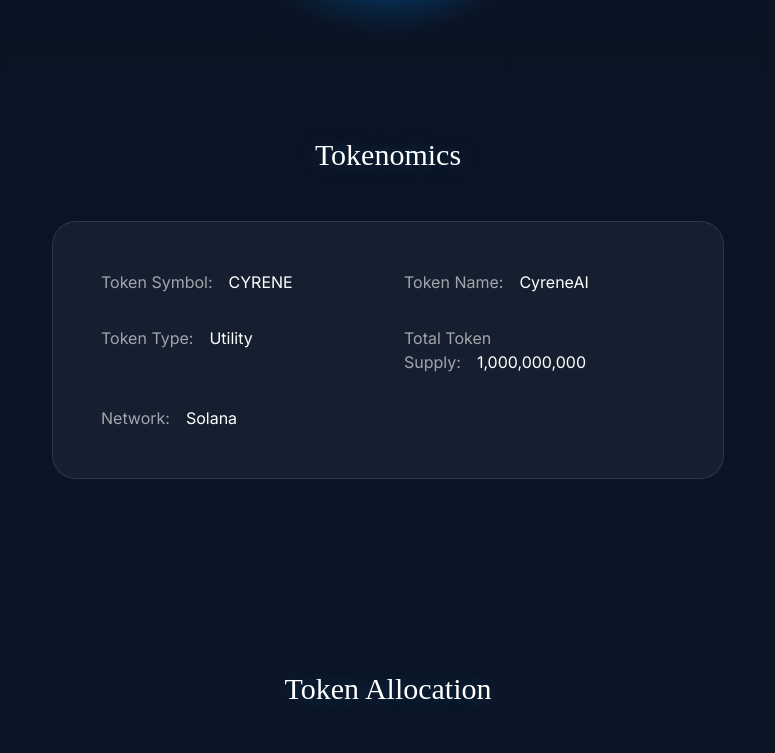
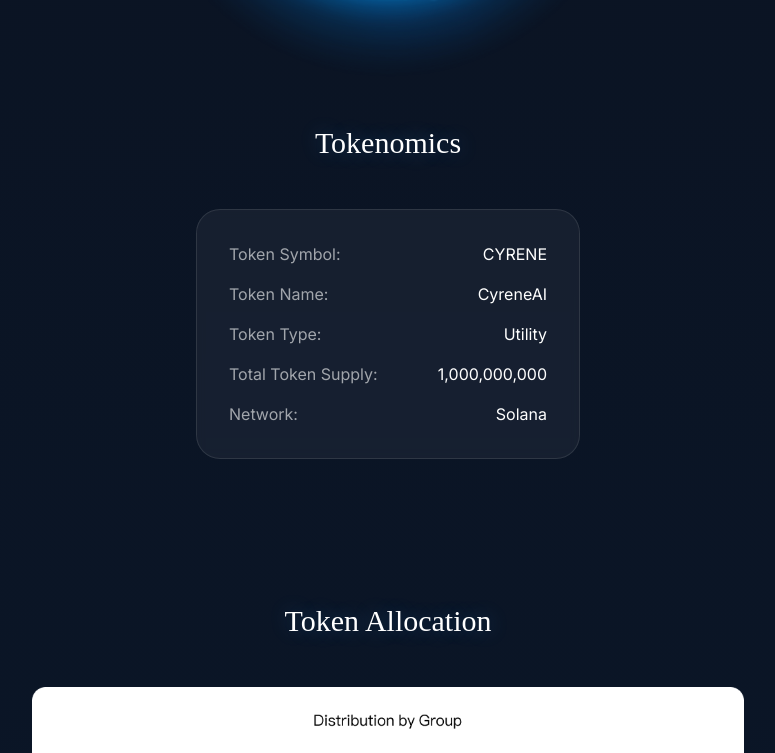
Before and after one commit to CyreneAI/cyrene-web, a Next.js app in the folder landing-ui/: page /token in a window 1280 px wide. Shown: the part 1147-1900 px from the top of the page, without its empty margins (252-1027 px from the left). Built offline with nearby package versions, Linux system fonts and the light colour scheme.

Commit message:
feat: update style on token page

```diff
--- a/landing-ui/app/token/page.tsx
+++ b/landing-ui/app/token/page.tsx
@@ -12,9 +12,9 @@
           initial={{ opacity: 0, y: 20 }}
           animate={{ opacity: 1, y: 0 }}
           transition={{ duration: 0.8 }}
-          className="flex flex-col items-center gap-16 sm:gap-20 md:gap-24 mb-32 sm:mb-40 md:mb-48"
+          className="flex flex-col items-center gap-8 sm:gap-10 md:gap-12 mb-32 sm:mb-40 md:mb-48"
         >
-          <h1 className="text-3xl sm:text-4xl md:text-5xl text-white font-medium mb-6 sm:mb-8"
+          <h1 className="text-3xl sm:text-4xl md:text-5xl text-white font-medium"
             style={{
               fontFamily: 'PingFang SC',
               textShadow: '0 0 20px rgba(79, 172, 254, 0.3)'
@@ -23,7 +23,7 @@
             CyreneAI Token
           </h1>
 
-          <div className="relative w-64 h-64 sm:w-80 sm:h-80 md:w-96 md:h-96">
+          <div className="relative w-72 h-72 sm:w-96 sm:h-96 md:w-[500px] md:h-[500px]">
             <Image
               src="/CyreneAI token NEW_800 5.png"
               alt="Cyrene Token"
@@ -32,7 +32,7 @@
             />
           </div>
 
-          <div className="w-full max-w-2xl mb-16 sm:mb-20 md:mb-24">
+          <div className="w-full max-w-sm mb-16 sm:mb-20 md:mb-24">
             <h2 className="text-2xl sm:text-2xl md:text-3xl text-white mb-8 sm:mb-10 md:mb-12 text-center"
               style={{
                 fontFamily: 'PingFang SC',
@@ -41,27 +41,27 @@
             >
               Tokenomics
             </h2>
-            <div className="bg-white/5 backdrop-blur-sm rounded-2xl sm:rounded-3xl p-6 sm:p-8 md:p-12 border border-white/10">
-              <div className="grid grid-cols-1 sm:grid-cols-2 gap-6 sm:gap-8 text-white text-sm sm:text-base">
-                <div>
+            <div className="bg-white/5 backdrop-blur-sm rounded-2xl sm:rounded-3xl p-4 sm:p-6 md:p-8 border border-white/10">
+              <div className="grid grid-cols-1 gap-3 sm:gap-4 text-white text-sm sm:text-base mx-auto">
+                <div className="flex justify-between gap-4">
                   <span className="text-white/60">Token Symbol:</span>
-                  <span className="ml-2 sm:ml-4">CYRENE</span>
+                  <span>CYRENE</span>
                 </div>
-                <div>
+                <div className="flex justify-between gap-4">
                   <span className="text-white/60">Token Name:</span>
-                  <span className="ml-2 sm:ml-4">CyreneAI</span>
+                  <span>CyreneAI</span>
                 </div>
-                <div>
+                <div className="flex justify-between gap-4">
                   <span className="text-white/60">Token Type:</span>
-                  <span className="ml-2 sm:ml-4">Utility</span>
+                  <span>Utility</span>
                 </div>
-                <div>
+                <div className="flex justify-between gap-4">
                   <span className="text-white/60">Total Token Supply:</span>
-                  <span className="ml-2 sm:ml-4">1,000,000,000</span>
+                  <span>1,000,000,000</span>
                 </div>
-                <div>
+                <div className="flex justify-between gap-4">
                   <span className="text-white/60">Network:</span>
-                  <span className="ml-2 sm:ml-4">Solana</span>
+                  <span>Solana</span>
                 </div>
               </div>
             </div>
```
